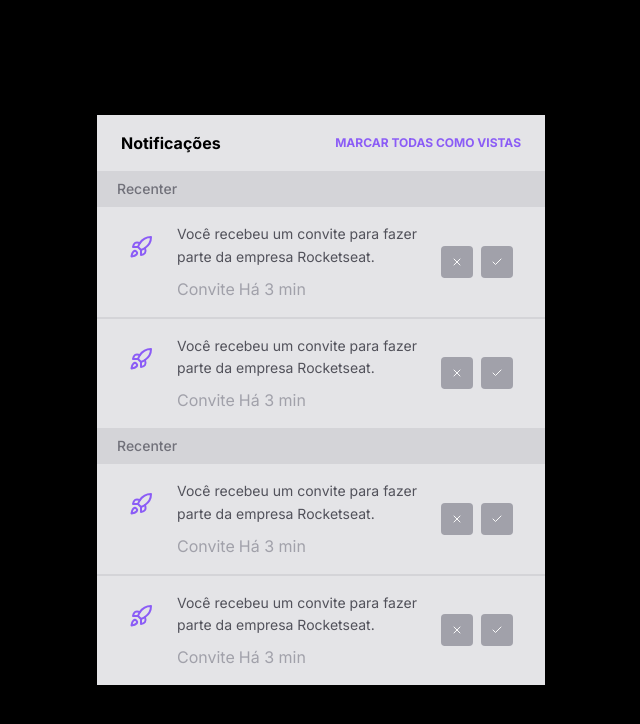
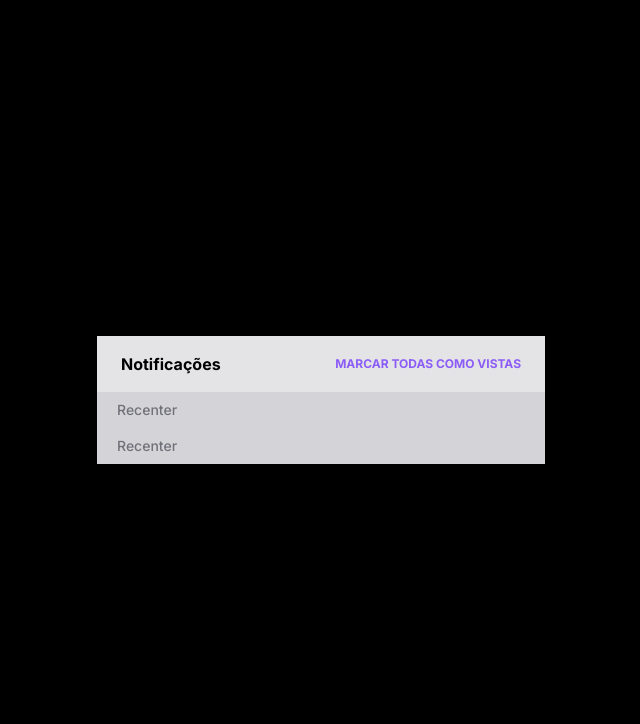
Before and after one commit to ecthon/composition-pattern, a Next.js app: page / in a window 1280 px wide. Shown: the top 724 px of the page, without its empty margins (319-959 px from the left). Built offline with nearby package versions, Linux system fonts and the light colour scheme.

Commit message:
create Notifications micro components

```diff
--- a/src/components/Notification.tsx
+++ /dev/null
@@ -1,26 +0,0 @@
-import { Check, Rocket, X } from "lucide-react";
-
-export function Notification() {
-    return (
-        <div className="bg-zinc-200 dark:bg-zinc-900 px-8 py-4 flex items-start gap-6">
-                    <Rocket className="w-6 h-6 text-violet-500 mt-3"/>
-                    <div className="flex-1 flex flex-col gap-2">
-                        <p className="text-sm leading-relaxed text-zinc-600 dark:text-zinc-100">
-                            Você recebeu um convite para fazer parte da empresa Rocketseat.
-                        </p>
-                        <div className="text-xxs text-zinc-400 flex items-center gap-1">
-                            <span>Convite</span>
-                            <span>Há 3 min</span>
-                        </div>
-                    </div>
-                    <div className="flex gap-2 self-center">
-                            <button className="w-8 h-8 rounded flex items-center justify-center bg-zinc-400 hover:bg-zinc-500 dark:bg-zinc-800">
-                                <X className="w-3 h-3 text-zinc-50" />
-                            </button>
-                            <button className="w-8 h-8 rounded flex items-center justify-center bg-zinc-400 hover:bg-zinc-500 dark:bg-zinc-800">
-                                <Check className="w-3 h-3 text-zinc-50" />
-                            </button>
-                        </div>
-                </div>
-    )
-}
--- /dev/null
+++ b/src/components/Notification/NotificationActions.tsx
@@ -0,0 +1,18 @@
+import { Check, X } from "lucide-react"
+
+interface INotificationActions {
+    onCancelAction: () => void
+    onSubmitAction: () => void
+}
+export function NotificationActions({ onCancelAction, onSubmitAction }: INotificationActions) {
+    return(
+        <div className="flex gap-2 self-center">
+            <button onClick={onCancelAction} className="w-8 h-8 rounded flex items-center justify-center bg-zinc-400 hover:bg-zinc-500 dark:bg-zinc-800">
+                <X className="w-3 h-3 text-zinc-50" />
+            </button>
+            <button onClick={onSubmitAction} className="w-8 h-8 rounded flex items-center justify-center bg-zinc-400 hover:bg-zinc-500 dark:bg-zinc-800">
+                <Check className="w-3 h-3 text-zinc-50" />
+            </button>
+        </div>
+    )
+}
--- /dev/null
+++ b/src/components/Notification/NotificationContent.tsx
@@ -0,0 +1,17 @@
+interface INotificationContent {
+    text: string
+}
+
+export function NotificationContent( {text }:INotificationContent) {
+    return(
+        <div className="flex-1 flex flex-col gap-2">
+                        <p className="text-sm leading-relaxed text-zinc-600 dark:text-zinc-100">
+                            {text}
+                        </p>
+                        <div className="text-xxs text-zinc-400 flex items-center gap-1">
+                            <span>Convite</span>
+                            <span>Há 3 min</span>
+                        </div>
+                    </div>
+    )
+}
--- /dev/null
+++ b/src/components/Notification/NotificationIcon.tsx
@@ -0,0 +1,11 @@
+import { ElementType } from "react"
+
+interface INotification {
+    icon: ElementType
+}
+
+export function NotificationIcon({icon: Icon}: INotification) {
+    return(
+        <Icon className="w-6 h-6 text-violet-500 mt-3"/>
+    )
+}
--- /dev/null
+++ b/src/components/Notification/NotificationRoot.tsx
@@ -0,0 +1,12 @@
+import { ReactNode } from "react"
+
+interface INotificationRoot {
+    children: ReactNode
+}
+export function NotificationRoot({ children}: INotificationRoot) {
+    return(
+        <div className="bg-zinc-200 dark:bg-zinc-900 px-8 py-4 flex items-start gap-6">
+            {children}
+        </div>
+    )
+}
--- /dev/null
+++ b/src/components/Notification/index.tsx
@@ -0,0 +1,12 @@
+import { NotificationActions } from "./NotificationActions";
+import { NotificationContent } from "./NotificationContent";
+import { NotificationIcon } from "./NotificationIcon";
+import { NotificationRoot } from "./NotificationRoot";
+
+export const Notification = {
+    Root: NotificationRoot,
+    Icon: NotificationIcon,
+    Content: NotificationContent,
+    Action: NotificationActions
+
+}
--- a/src/components/Widget.tsx
+++ b/src/components/Widget.tsx
@@ -17,16 +17,14 @@ export function Widget() {
                 Recenter
             </div>
             <div className="divide-y-2 divide-zinc-300 dark:divide-zinc-950">
-                <Notification />
-                <Notification />
+
             </div>
             {/* Old Section */}
             <div className="bg-zinc-300 font-medium dark:bg-zinc-950 px-5 py-2 text-sm text-zinc-500 dark:text-zinc-400">
                 Recenter
             </div>
             <div className="divide-y-2 divide-zinc-300 dark:divide-zinc-950">
-                <Notification />
-                <Notification />
+
             </div>
         </div>
     )
```
